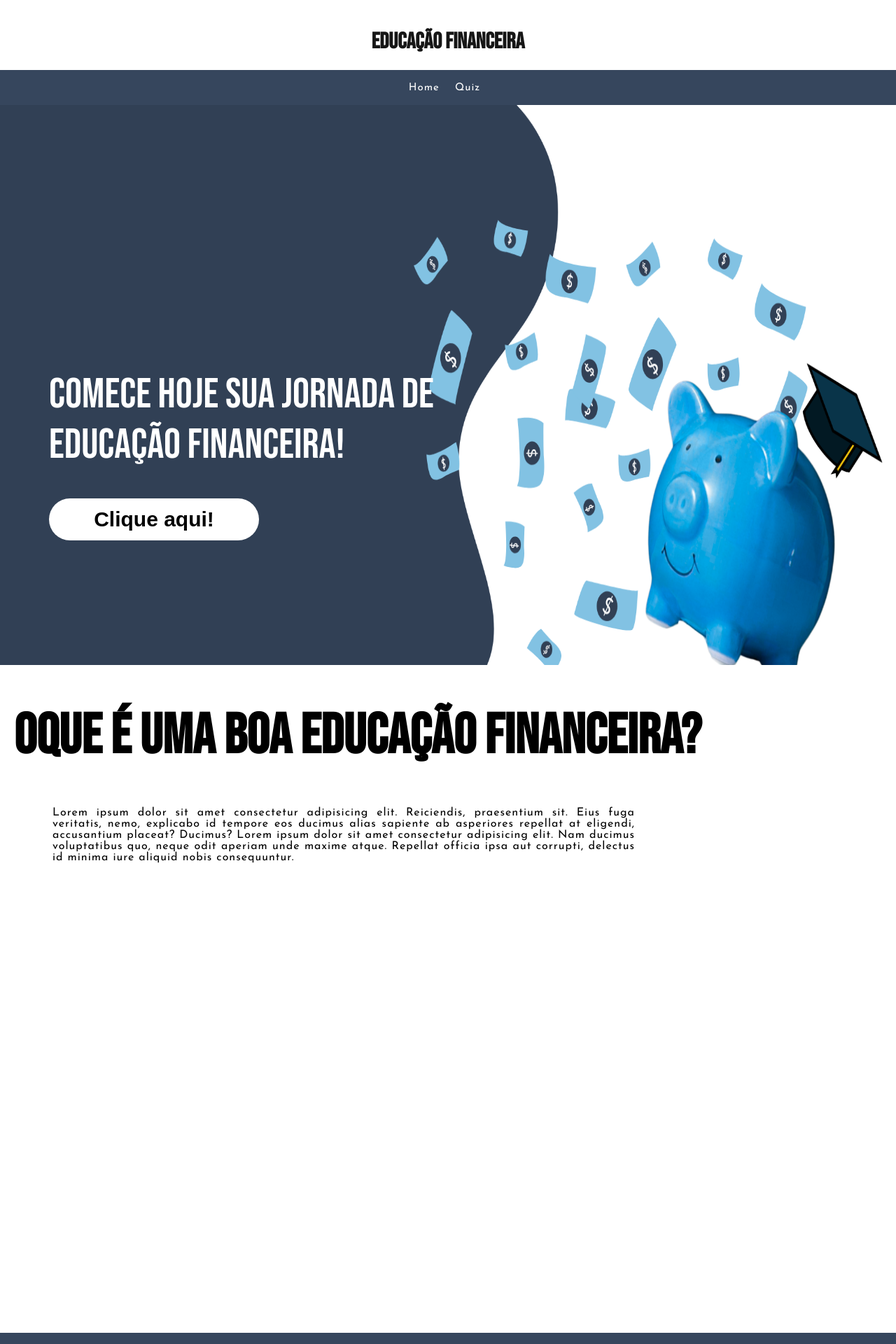
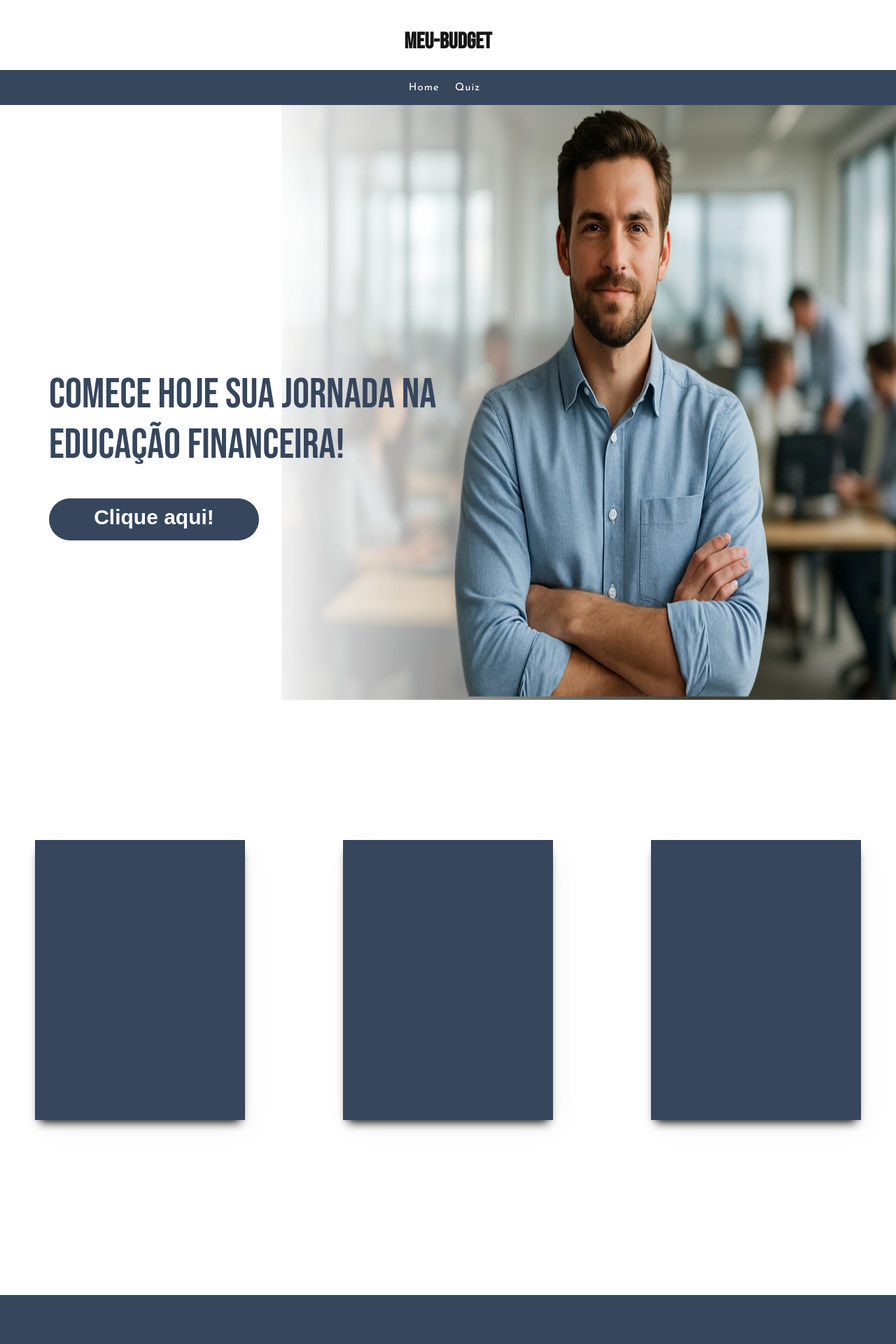
Before and after one commit to PLondero/TCC, a PHP site: page /pagprincipal.html in a window 1280 px wide. Shown: the top 1920 px of the page at 70% size. Run offline with PHP 8.4, Linux system fonts and the light colour scheme.

Commit message:
mudando todo o tcc

```diff
--- /dev/null
+++ b/TCC/Pagprincipal/extras.css
@@ -0,0 +1,138 @@
+.headerbaixo button {
+    border: none;
+    font-family: "Josefin Sans", sans-serif;
+    font-optical-sizing: auto;
+    font-style: normal;
+    letter-spacing: 1px;
+    margin-top: 5px;
+    height: 40px;
+    margin-right: 10px;
+    background: none;
+    color: white;
+    font-size: 15px;
+}
+
+
+.headerbaixo {
+    display: flex;
+    justify-content: center;
+    height: 50px;
+    width: 100%;
+}
+
+.headerbaixo button:hover {
+    transform: scale(0.87);
+    transition: 1s;
+}
+
+.headerbaixo button:not(:hover){
+  transition: 0.7s;
+}
+
+
+.headerbaixo button:active {
+  transform: scale(0.10);
+  transition: 0.6s;
+}
+
+
+/* botões header */
+
+
+
+.botao1 {
+  margin-left: 70px;
+  margin-bottom: auto;
+  background-color:#36465D;
+  border-radius: 30px;
+  border: none;
+  width: 300px;
+  height: 60px;
+  text-decoration: none;
+  text-align: center;
+}
+
+.botao1 h2{
+  font-size: 30px;
+  margin-top: 10px;
+  color: white;
+  font-family: Arial, Helvetica, sans-serif;
+  font-weight: bold;
+}
+
+
+.botao1:hover {
+    transform: scale(1.05);
+    transition: 1s;
+}
+
+.botao1:not(:hover){
+  transition: 0.7s;
+}
+
+
+.botao1:active {
+  transform: scale(0.90);
+  transition: 0.2s;
+}
+
+/* botão inicial */
+
+
+.botao button{
+  background-color:#314055 ;
+  color: white;
+  padding: 15px 30px;
+  font-size: 70px;
+  cursor: pointer;
+  border: none;
+  border-radius: 10px;
+  transition: box-shadow 0.5s ease, transform 0.3s ease;
+  font-family: 'Bebas Neue', sans-serif;
+  font-weight: 400;
+  font-style: normal;
+}
+.botao:hover {
+  filter: drop-shadow( 0 0 30px rgba(255, 255, 255, 0.4));
+  transform: scale(1.03);
+  transition: 1s;
+}
+
+.botao:not(:hover){
+  transition: 0.7s;
+}
+
+
+.botao:active {
+  transition: box-shadow 0.5s ease, transform 0.3s ease;
+  transform: scale(0.90);
+  transition: 0.2s;
+  filter: drop-shadow(0 0 30px black);
+}
+
+/* botão quiz */
+
+
+.conjunto {
+  display: flex;
+  flex-direction: row;
+}
+
+.box1, .box2, .box3{
+  position: relative;
+  margin-top: 50px;
+}
+
+.box1, .box2, .box3 {
+    width: 300px;
+    height: 400px;
+    background-color: #36465D;
+    margin: 70px;
+    margin-top: auto;
+    margin-bottom: auto;
+    -webkit-box-shadow: 0px 10px 13px -7px #000000, 8px 15px 50px 0px rgba(0,0,0,0.03);
+    box-shadow: 0px 10px 13px -7px #000000, 8px 15px 50px 0px rgba(0,0,0,0.03);
+
+}
+
+/* Parte da primeira section part1 */
--- a/TCC/Pagprincipal/pagprin.css
+++ b/TCC/Pagprincipal/pagprin.css
@@ -1,8 +1,11 @@
+html {
+  scroll-behavior: smooth;
+}
+
 body {
     margin: 0;
     font-family: 'Bebas Neue', sans-serif;
     font-style: normal;
-    overflow: hidden;
 }
 
 p {
@@ -30,159 +33,60 @@ p {
   background: none;
   justify-content: center;
   margin-top: auto;
-  cursor: pointer;
-  transition: 2s;
 }
-
-.titulo1:hover{
-  left: 50%;
-}
-
 
 .headerbaixo {
     background-color: #36465D;
     color: aliceblue;
 }
 
-.headerbaixo button {
-    border: none;
-    font-family: "Josefin Sans", sans-serif;
-    font-optical-sizing: auto;
-    font-style: normal;
-    letter-spacing: 1px;
-    margin-top: 5px;
-    height: 40px;
-    margin-right: 10px;
-    background: none;
-    color: white;
-    font-size: 15px;
-}
 
 
-.headerbaixo {
-    display: flex;
-    justify-content: center;
-    height: 50px;
-    width: 100%;
-}
-
-.headerbaixo button:hover {
-    transform: scale(0.87);
-    transition: 1s;
-}
-
-.headerbaixo button:not(:hover){
-  transition: 0.7s;
-}
-
-
-.headerbaixo button:active {
-  transform: scale(0.10);
-  transition: 0.6s;
-}
-
-
-.antes, .depois {
+.imginicial, .texto {
     width: 100%;
     height: 1000px;
     position: absolute;
 }
 
-.depois {
+.texto {
     display: flex;
     flex-direction: column;
     justify-content: left;
 }
 
-.seta1 {
-  margin-left: 70px;
-  margin-bottom: auto;
-  background-color: white;
-  border-radius: 30px;
-  border: none;
-  width: 300px;
-  height: 60px;
-}
-
-.seta1 h2{
-  font-size: 30px;
-  margin: auto;
-}
-
-.seta1:hover {
-    transform: scale(1.05);
-    transition: 1s;
-}
-
-.seta1:not(:hover){
-  transition: 0.7s;
-}
 
 
-.seta1:active {
-  transform: scale(0.90);
-  transition: 0.2s;
-}
-
-
-.depois h1 {
+.texto h1 {
     margin-top: auto;
     margin-left: 70px;
     font-family: 'Bebas Neue', sans-serif;
     font-weight: 400;
     font-style: normal;
-    color: white;
+    color:#36465D;
     width: 600px;
     font-size: 60px;
 }
 
-.crianinicio {
+.img1 {
     width: 100%;
-    height: 88%;
+    height: 85%;
 }
 
-
-.arrastarimg {
+.telaprincipal {
     width: 100%;
     height: 800px;
-    position: relative;
-    overflow: hidden;
 }
 
-.arrastarimg:hover .depois {
-    left: 0%;
+.fnd1 {
+ position: absolute;
 }
 
-
-.part1, .part2, .part3, .part4, .part5 {
+.part1 {
+  display: flex;
+  justify-content: center;
   height: 900px;
 }
 
-.part1 .introducao, .part2 .introducao, .part3 .introducao, .part4 .introducao, .part5 .introducao {
-  margin-left: 20px;
-}
-
-.part2, .part4 {
-  background-color: #36465D;
-  color: white;
-}
-
-
-
-.part2, .part4 .introducao h1{
-  padding-top: 50px;
-}
-
-.introducao h1 {
-    font-size: 80px;
-}
-
-.paragrafo {
-    width: 65%;
-    text-align: justify;
-    margin-left: 75px;
-
-}
 
 .quiz {
   background-color:#36465D ;
--- a/TCC/Pagprincipal/pagprincipal.html
+++ b/TCC/Pagprincipal/pagprincipal.html
@@ -5,6 +5,10 @@
         <meta name="viewport" content="width=device-width, initial-scale=1.0">
         <title>Educação Financeira</title>
         <link rel="stylesheet" href="pagprin.css">
+        <link rel="stylesheet" href="extras.css">
+
+
+
         <link rel="preconnect" href="https://fonts.googleapis.com">
         <link rel="preconnect" href="https://fonts.gstatic.com" crossorigin>
         <link href="https://fonts.googleapis.com/css2?family=Bebas+Neue&family=Josefin+Sans:ital,wght@0,100..700;1,100..700&display=swap" rel="stylesheet">
@@ -15,7 +19,7 @@
         <div class="container">
             <header class="headertopo">
                 <div class="titulo1">
-                <h1> Educação Financeira</h1>
+                <h1> Meu-Budget</h1>
                 </div>
             </header>
 
@@ -28,65 +32,49 @@
                 </a>
             </header>
 
-            <div class="arrastarimg">
-                <div class="antes">
-                    <img src="img1.png" class="crianinicio">
+            <div class="telaprincipal">
+                <div class="imginicial">
+                    <img src="img1.png" class="img1">
                 </div>
 
-                <div class="depois">
-                    <h1> Comece hoje sua jornada de educação financeira!    </h1>
-                    <button class="seta1" id="seta1">
+                <div class="texto">
+                    <h1> Comece hoje sua jornada na educação financeira!    </h1>
+                    <a href="#id1" class="botao1">
                         <h2> Clique aqui! </h2>
-                    </button>
+
+                    </a>
                 </div>
             </div>
 
-            <div class="part1">
-                <div class="introducao">
-                <h1>Oque é uma boa Educação Financeira?</h1>
-                </div>
+            <div id="id1" class="part1">
 
-                <div class="paragrafo">
-                <p> Lorem ipsum dolor sit amet consectetur adipisicing elit. Reiciendis, praesentium sit. Eius fuga veritatis, nemo, explicabo id tempore eos ducimus alias sapiente ab asperiores repellat at eligendi, accusantium placeat? Ducimus? Lorem ipsum dolor sit amet consectetur adipisicing elit. Nam ducimus voluptatibus quo, neque odit aperiam unde maxime atque. Repellat officia ipsa aut corrupti, delectus id minima iure aliquid nobis consequuntur.</p>
+                <div class="conjunto">
+
+
+                    <div class="box1">
+
+                    </div>
+
+
+
+
+                    <div class="box2">
+
+                    </div>
+
+
+
+
+                    <div class="box3">
+
+                    </div>
+
+
+
                 </div>
 
             </div>
 
-            <div class="part2">
-                <div class="introducao">
-                    <h1>Desafios da Educação Financeira no Brasil</h1>
-                </div>
-                <div class="paragrafo">
-                <p> Lorem ipsum dolor sit amet consectetur adipisicing elit. Reiciendis, praesentium sit. Eius fuga veritatis, nemo, explicabo id tempore eos ducimus alias sapiente ab asperiores repellat at eligendi, accusantium placeat? Ducimus? Lorem ipsum dolor sit amet consectetur adipisicing elit. Nam ducimus voluptatibus quo, neque odit aperiam unde maxime atque. Repellat officia ipsa aut corrupti, delectus id minima iure aliquid nobis consequuntur.</p>
-                </div>
-            </div>
-
-            <div class="part3">
-                <div class="introducao">
-                    <h1>Conceitos Basicos da Educação Financeira</h1>
-                </div>
-                <div class="paragrafo">
-                <p> Lorem ipsum dolor sit amet consectetur adipisicing elit. Reiciendis, praesentium sit. Eius fuga veritatis, nemo, explicabo id tempore eos ducimus alias sapiente ab asperiores repellat at eligendi, accusantium placeat? Ducimus? Lorem ipsum dolor sit amet consectetur adipisicing elit. Nam ducimus voluptatibus quo, neque odit aperiam unde maxime atque. Repellat officia ipsa aut corrupti, delectus id minima iure aliquid nobis consequuntur.</p>
-                </div>
-            </div>
-
-            <div class="part4">
-                <div class="introducao">
-                    <h1>Como práticar a educação financeira?</h1>
-                </div>
-                <div class="paragrafo">
-                <p> Lorem ipsum dolor sit amet consectetur adipisicing elit. Reiciendis, praesentium sit. Eius fuga veritatis, nemo, explicabo id tempore eos ducimus alias sapiente ab asperiores repellat at eligendi, accusantium placeat? Ducimus? Lorem ipsum dolor sit amet consectetur adipisicing elit. Nam ducimus voluptatibus quo, neque odit aperiam unde maxime atque. Repellat officia ipsa aut corrupti, delectus id minima iure aliquid nobis consequuntur.</p>
-                </div>
-            </div>
-
-            <div class="part5">
-                <div class="introducao">
-                    <h1>Uso da tecnologia na educação financeira</h1>
-                </div>
-                <div class="paragrafo">
-                <p> Lorem ipsum dolor sit amet consectetur adipisicing elit. Reiciendis, praesentium sit. Eius fuga veritatis, nemo, explicabo id tempore eos ducimus alias sapiente ab asperiores repellat at eligendi, accusantium placeat? Ducimus? Lorem ipsum dolor sit amet consectetur adipisicing elit. Nam ducimus voluptatibus quo, neque odit aperiam unde maxime atque. Repellat officia ipsa aut corrupti, delectus id minima iure aliquid nobis consequuntur.</p>
-                </div>
-            </div>
 
             <div class="quiz">
                 <div class="botao">
@@ -102,37 +90,5 @@
         window.onbeforeunload = function () {
         window.scrollTo(0, 0);
         };
-
-    const botao = document.getElementById('seta1');
-
-    function scrollSuave(destino, duracao) {
-    const inicio = window.scrollY;
-    const distancia = destino - inicio;
-    const comeco = performance.now();
-
-    function animar(tempoAtual) {
-        const tempoPassado = tempoAtual - comeco;
-        const progresso = Math.min(tempoPassado / duracao, 1); // de 0 a 1
-        window.scrollTo(0, inicio + distancia * progresso);
-
-        if (progresso < 1) {
-            requestAnimationFrame(animar);
-        }
-    }
-
-    requestAnimationFrame(animar);
-}
-
-    botao.addEventListener('click', () => {
-        // Libera o scroll
-        document.body.style.overflow = 'auto';
-        scrollSuave(window.innerHeight + 40, 900);
-
-        // Desce suavemente até o próximo bloco
-        window.scrollTo({
-            top: window.innerHeight + 240,
-            behavior: 'smooth'
-        });
-    });
 </script>
 </html>
--- a/TCC/quiz/quiz.html
+++ b/TCC/quiz/quiz.html
@@ -5,7 +5,10 @@
         <meta name="viewport" content="width=device-width, initial-scale=1.0">
         <title>Educação Financeira</title>
         <link rel="stylesheet" href="..\Pagprincipal\pagprin.css">
+        <link rel="stylesheet" href="..\Pagprincipal\extras.css">
         <link rel="stylesheet" href="quiz.css">
+
+
         <link rel="preconnect" href="https://fonts.googleapis.com">
         <link rel="preconnect" href="https://fonts.gstatic.com" crossorigin>
         <link href="https://fonts.googleapis.com/css2?family=Bebas+Neue&family=Josefin+Sans:ital,wght@0,100..700;1,100..700&display=swap" rel="stylesheet">
@@ -52,6 +55,7 @@
                 </div>
                 <h2 class="question" id="question"> Question </h2>
                 <button id="next-btn"> Próxima</button>
+                <button id="enviar"> Enviar Respostas</button>
                 <script src="scriptquiz.js"></script>
             </div>
 
--- a/TCC/quiz/scriptquiz.js
+++ b/TCC/quiz/scriptquiz.js
@@ -34,6 +34,7 @@ const questions = [
 const questionElement = document.getElementById("question");
 const answerButtons = document.getElementById("answer-buttons");
 const nextButton = document.getElementById("next-btn");
+const enviar = document.getElementById("enviar");
 
 let currentQuestionIndex = 0;
 let score = 0;
@@ -94,6 +95,7 @@ function showScore() {
     resetState();
     questionElement.innerHTML = `Você acertou ${score} de ${questions.length}!`;
     nextButton.innerHTML = "Jogar denovo";
+    enviar.style.display = "block"
     nextButton.style.display ="block";
 }
 
```
Also changed, not shown: other parts of TCC/Pagprincipal/pagprin.css (+0 -29 lines), TCC/quiz/quiz.css (+15 -0 lines), TCC/Pagprincipal/img1.png.
